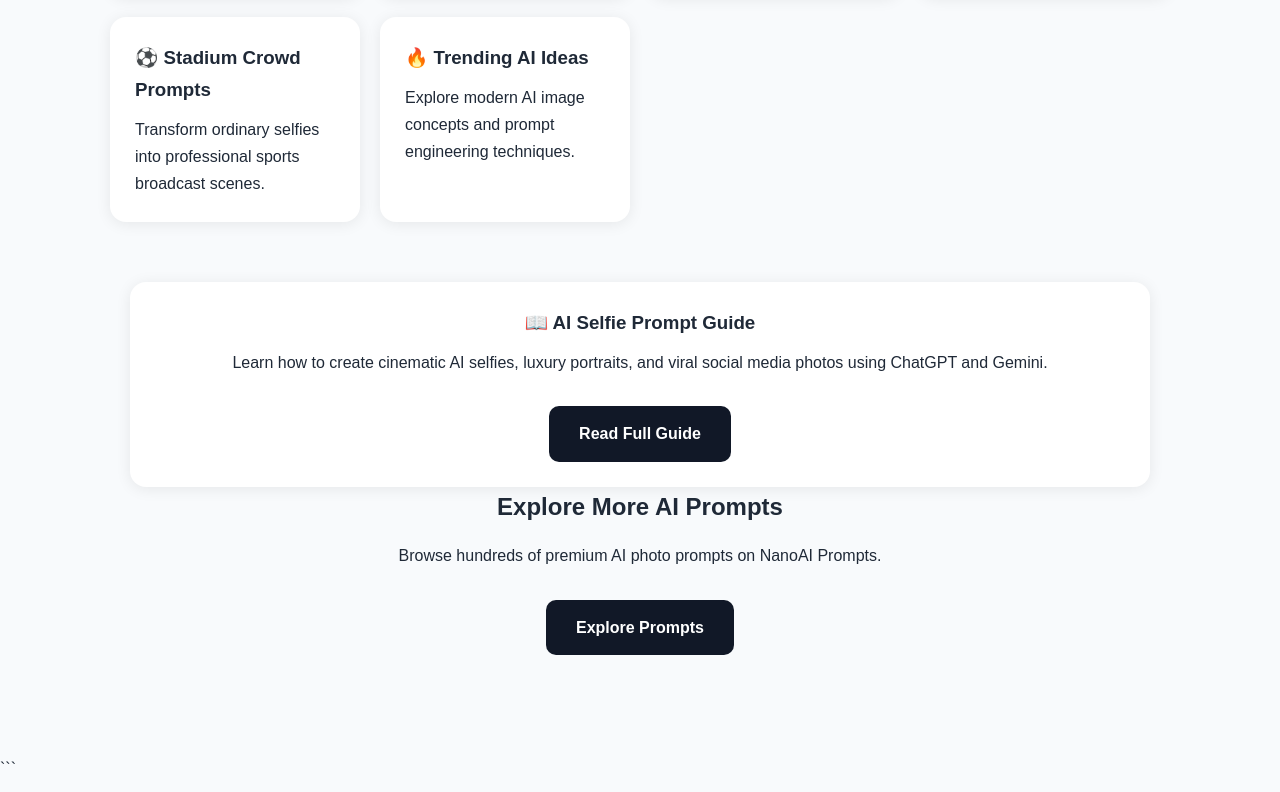
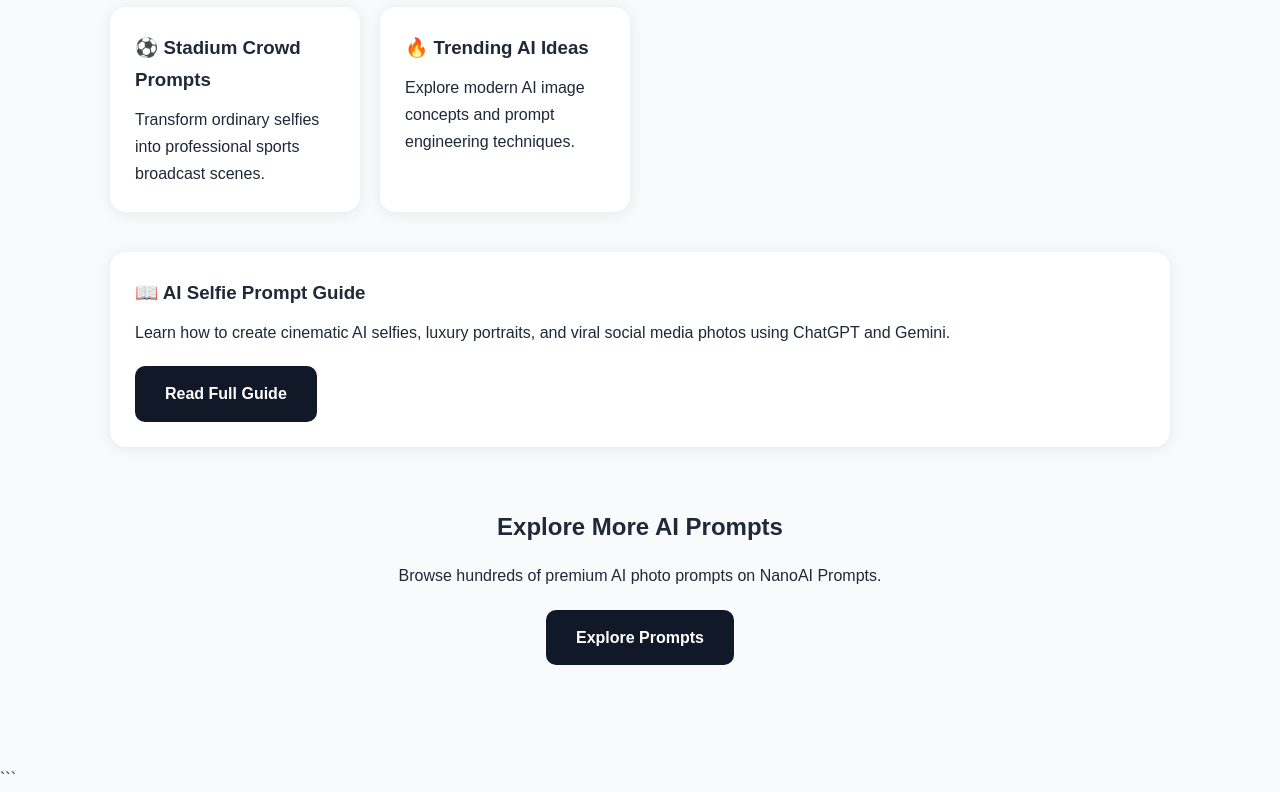
Before and after one commit to nanoaiprompts/awesome-ai-photo-prompts, a plain HTML site: page index.html in a window 1280 px wide. Shown: the part 774-1566 px from the top of the page. Drawn offline with Linux system fonts and the light colour scheme.

Commit message:
Update index.html

```diff
--- a/index.html
+++ b/index.html
@@ -52,7 +52,7 @@ body{
 
 .btn{
 display:inline-block;
-    margin-top:30px;
+margin-top:20px;
 padding:14px 30px;
 background:#111827;
 color:#fff;
@@ -77,6 +77,10 @@ body{
 
 .card h3{
 margin-bottom:10px;
+}
+
+.guide-section{
+margin-top:40px;
 }
 
 .footer{
@@ -138,18 +142,25 @@ body{
 
 </div>
 
-<div class="footer">
+<div class="guide-section">
+
 <div class="card">
 <h3>📖 AI Selfie Prompt Guide</h3>
+
 <p>
-        Learn how to create cinematic AI selfies, luxury portraits,
-        and viral social media photos using ChatGPT and Gemini.
+Learn how to create cinematic AI selfies, luxury portraits, and viral social media photos using ChatGPT and Gemini.
 </p>
 
 <a href="guides/ai-selfie-prompts.html" class="btn">
 Read Full Guide
 </a>
+
 </div>
+
+</div>
+
+<div class="footer">
+
 <h2>Explore More AI Prompts</h2>
 
 <p style="margin-top:15px;">
@@ -159,6 +170,7 @@ body{
 <a href="https://nanoaiprompts.com" class="btn">
 Explore Prompts
 </a>
+
 </div>
 
 </div>
```
Lines whose indentation alone changed are shown as unchanged.
